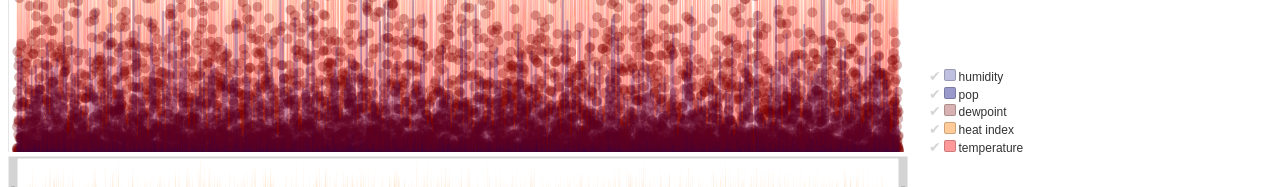
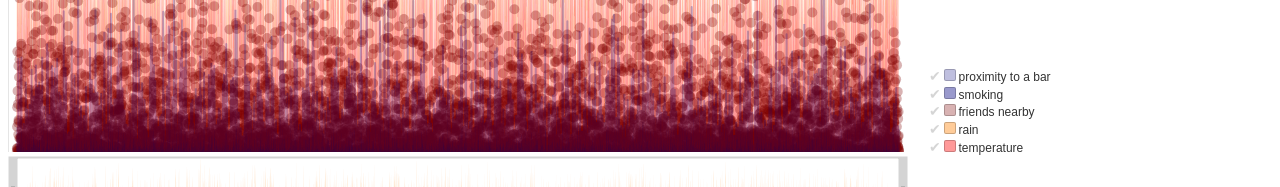
Before and after one commit to sarmistha-dutta123/sarmistha-dutta123.github.io, a plain HTML site: page index.html in a window 1280 px wide. Shown: the part 356-543 px from the top of the page. Drawn offline with nearby package versions, Linux system fonts and the light colour scheme.

Commit message:
index file change with names

```diff
--- a/index.html
+++ b/index.html
@@ -60,22 +60,22 @@ var graph = new Rickshaw.Graph( {
 			color: 'rgba(255, 0, 0, 0.4)',
 			renderer: 'stack'
 		}, {
-			name: 'heat index',
+			name: 'rain',
 			data: seriesData.shift(),
 			color: 'rgba(255, 127, 0, 0.4)',
 			renderer: 'stack'
 		}, {
-			name: 'dewpoint',
+			name: 'friends nearby',
 			data: seriesData.shift(),
 			color: 'rgba(127, 0, 0, 0.3)',
 			renderer: 'scatterplot'
 		}, {
-			name: 'pop',
+			name: 'smoking',
 			data: seriesData.shift().map(function(d) { return { x: d.x, y: d.y /4 } }),
 			color: 'rgba(0, 0, 127, 0.4)',
 			renderer: 'bar'
 		}, {
-			name: 'humidity',
+			name: 'proximity to a bar',
 			data: seriesData.shift().map(function(d) { return { x: d.x, y: d.y * 1.5 } }),
 			renderer: 'line',
 			color: 'rgba(0, 0, 127, 0.25)'
```
